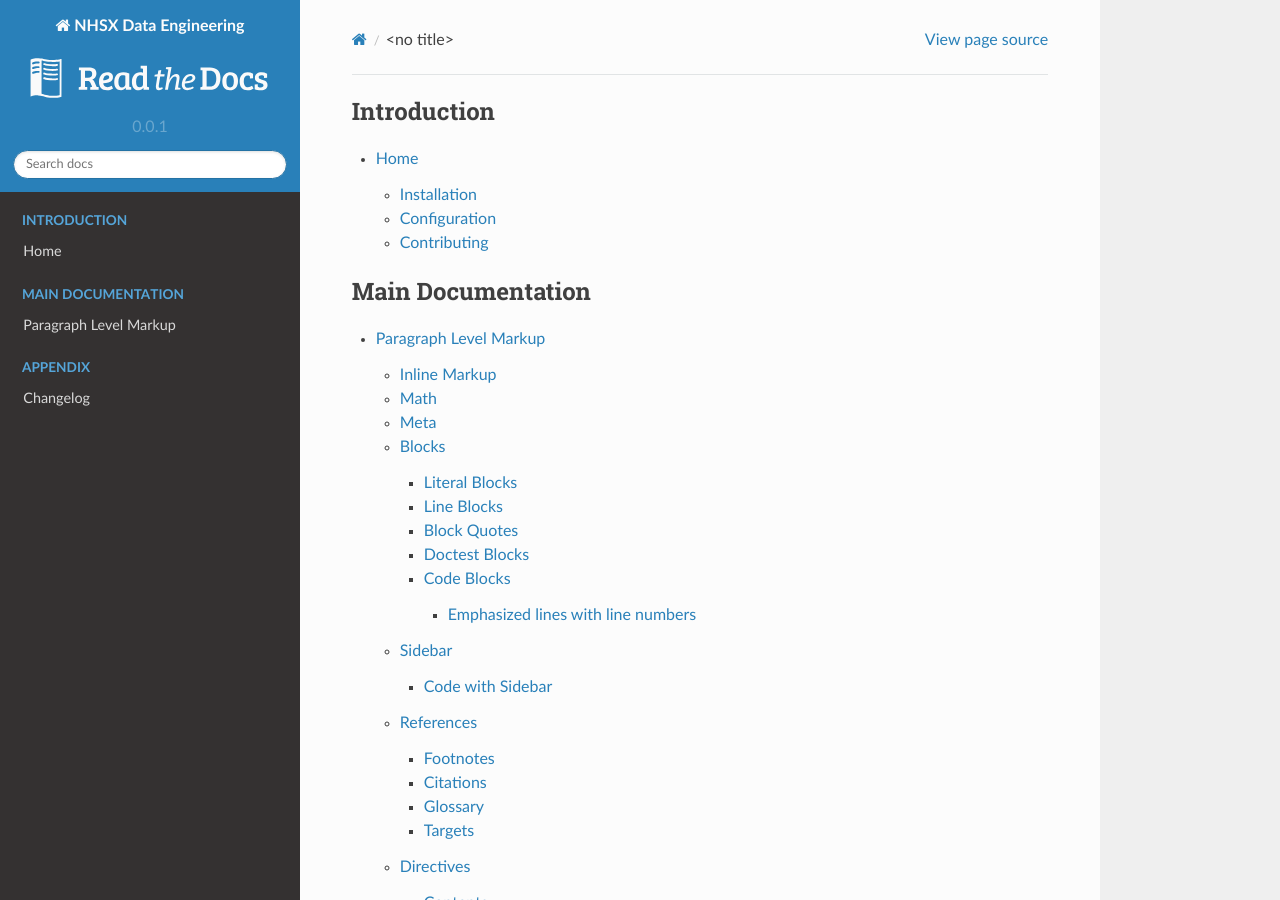
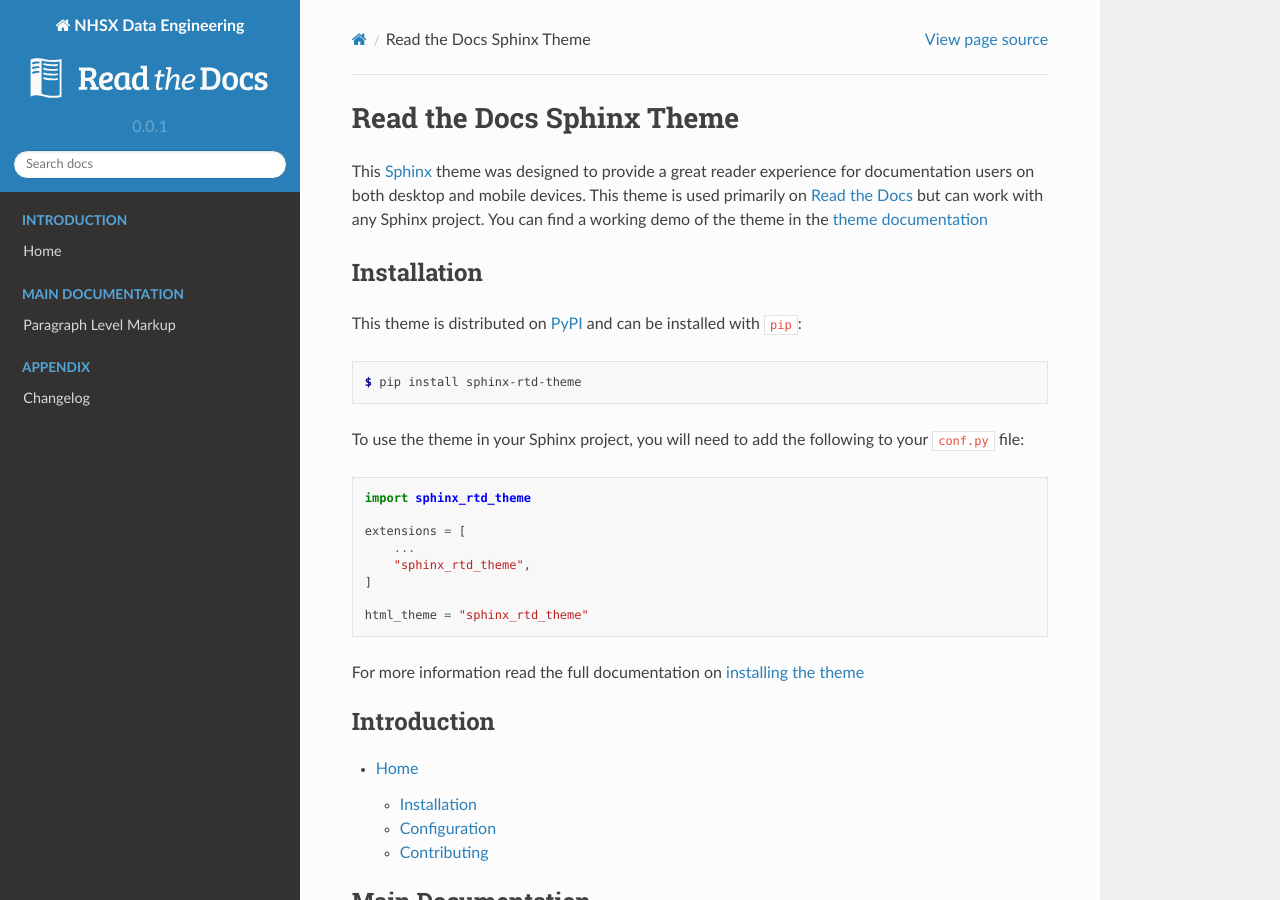
Before and after one commit to nhsx/au-data-engineering, a Sphinx documentation site: the page built from docs/source/index.rst, in a window 1280 px wide and 900 px high. Built offline with Sphinx 7.4.7 and the Read the Docs theme 2.0.0, drawn with Linux system fonts in a browser that asks for light colours.

Commit message:
Update index.rst

```diff
--- a/docs/source/index.rst
+++ b/docs/source/index.rst
@@ -1,3 +1,45 @@
+**************************
+Read the Docs Sphinx Theme
+**************************
+
+This Sphinx_ theme was designed to provide a great reader experience for
+documentation users on both desktop and mobile devices. This theme is used
+primarily on `Read the Docs`_ but can work with any Sphinx project. You can find
+a working demo of the theme in the `theme documentation`_
+
+.. _Sphinx: http://www.sphinx-doc.org
+.. _Read the Docs: http://www.readthedocs.org
+.. _theme documentation: https://sphinx-rtd-theme.readthedocs.io/en/latest/
+
+Installation
+============
+
+This theme is distributed on PyPI_ and can be installed with ``pip``:
+
+.. code:: console
+
+   $ pip install sphinx-rtd-theme
+
+To use the theme in your Sphinx project, you will need to add the following to
+your ``conf.py`` file:
+
+.. code:: python
+
+    import sphinx_rtd_theme
+
+    extensions = [
+        ...
+        "sphinx_rtd_theme",
+    ]
+
+    html_theme = "sphinx_rtd_theme"
+
+For more information read the full documentation on `installing the theme`_
+
+.. _PyPI: https://pypi.python.org/pypi/sphinx_rtd_theme
+.. _installing the theme: https://sphinx-rtd-theme.readthedocs.io/en/latest/installing.html
+
+
 .. toctree::
    :caption: Introduction
 
```
